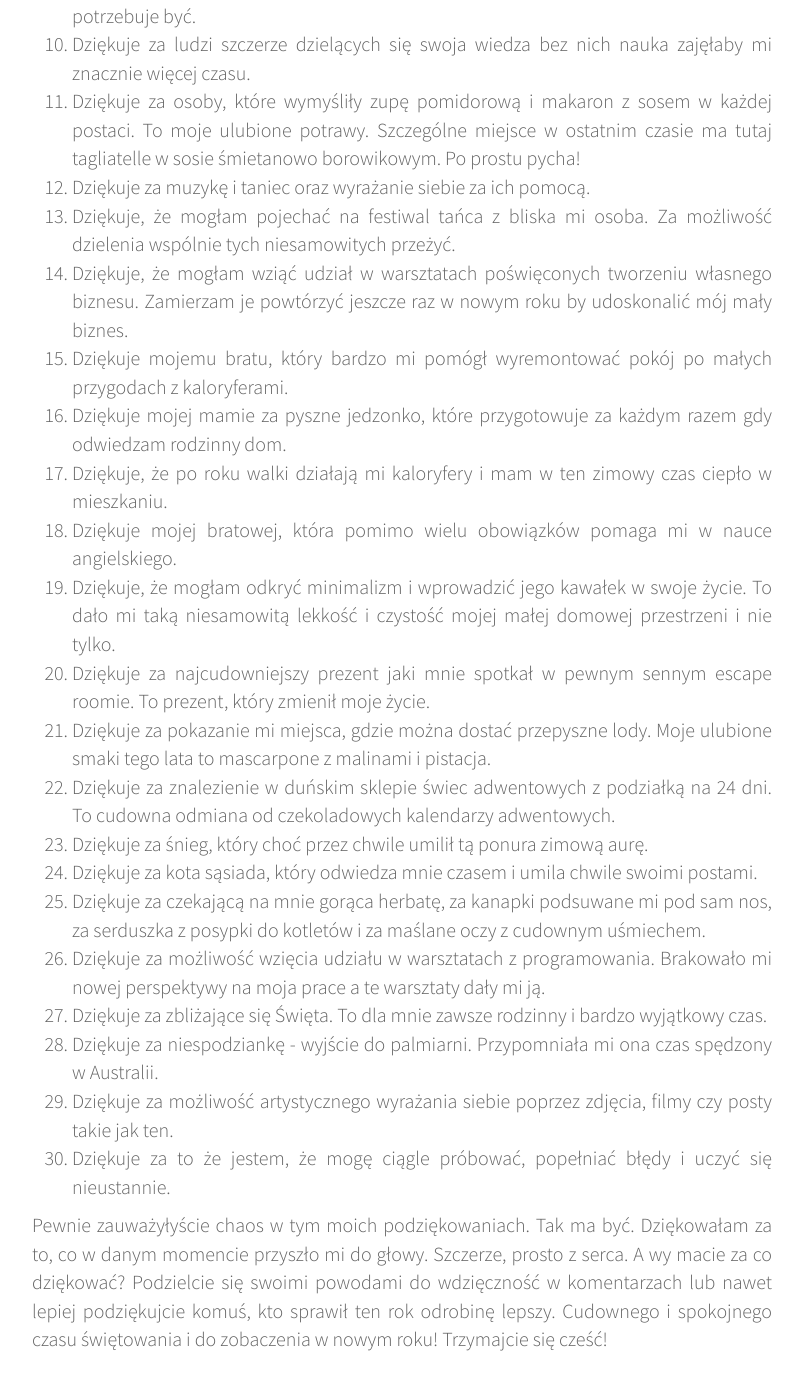
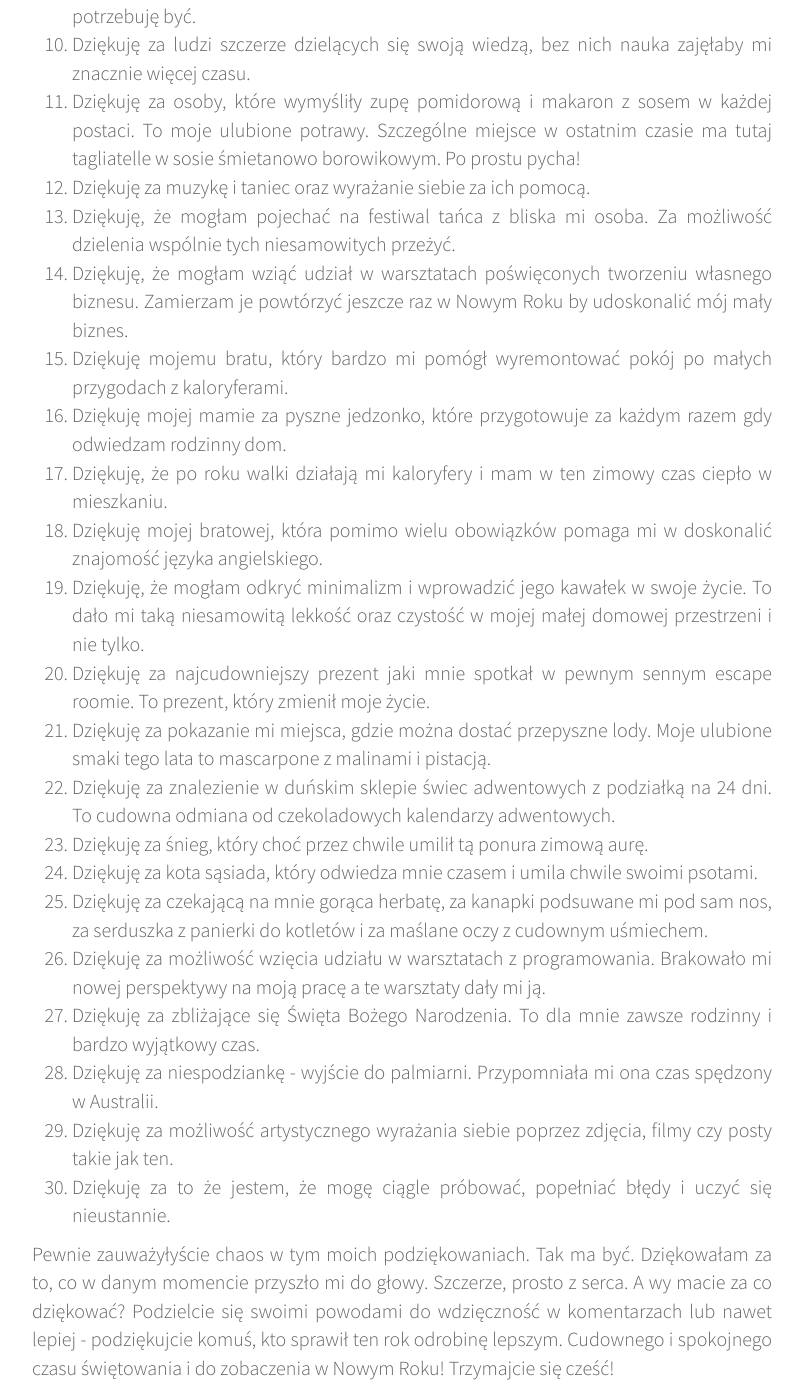
Before and after one commit to womanonrails/bemore.womanonrails.com, a Jekyll site: the page built from _posts/2018-12-27-gratitude.md, in a window 1280 px wide and 1400 px high, scrolled down 1717 px. Shown: the whole window, without its empty margins (238-1041 px from the left). Built offline with Jekyll 4.4.1, drawn with Linux system fonts in a browser that asks for light colours; Markdown is read by kramdown in place of the engine named in the settings; comment, search, counter and statistics services are not loaded; some of the changed text lies outside the part shown.

Commit message:
Article improvements

```diff
--- a/_posts/2018-12-27-gratitude.md
+++ b/_posts/2018-12-27-gratitude.md
@@ -13,41 +13,41 @@
 comments: true
 ---
 
-Zbliża się koniec roku. Wszyscy zaczynają planować Nowy Rok. Jaki to on nie będzie lepszy od poprzedniego roku. Pojawia się mnóstwo nowych postanowień. A to że schudnę, rzucę palenie lub będę codziennie ćwiczyć. Nie mówię ze to złe. Sama lubię wchodzić w nowy rok z czystym kontem i nowymi planami. O tym jak to robię pisałam już w artykułach: [Nowy Rok 2018](https://bemore.womanonrails.com/2018/01/05/new-year-2018.html) i [Noworoczne postanowienia](https://bemore.womanonrails.com/2016/12/22/plans-for-2017.html). Tym razem chciałabym się na moment zatrzymać i podziękować za ten kończący się rok zanim zacznę plany na rok następny.
+Zbliża się koniec roku. Wszyscy zaczynają planować Nowy Rok. Jaki to on nie będzie lepszy od poprzedniego roku. Pojawia się mnóstwo nowych postanowień. A to że schudnę, rzucę palenie lub będę codziennie ćwiczyć. Nie mówię że to złe. Sama lubię wchodzić w kolejny rok z czystym kontem i nowymi planami. O tym jak to robię pisałam już w artykułach: [Nowy Rok 2018](https://bemore.womanonrails.com/2018/01/05/new-year-2018.html) i [Noworoczne postanowienia](https://bemore.womanonrails.com/2016/12/22/plans-for-2017.html). Tym razem chciałabym się na moment zatrzymać i podziękować za ten kończący się rok zanim zacznę plany na rok następny.
 
 <!--break-->
 
 Oto 30 moich małych wdzięczności, które sprawiły ten rok lepszym:
 
-1. Dziękuje za moich bliskich, którzy wspierają mnie w moich planach i decyzjach, za to że stoją za mną murem i mogę liczyć na ich pomoc w każdym momencie.
-2. Dziękuje, że w tym roku udało mi się zrealizować 2 dwa wyjazdy jeden do Danii a drugi na Słowację
-3. Dziękuje, że mogę patrzeć jak rośnie i rozwija się mój chrześniak. To niesamowite jak szybko się to dzieje!
-4. Dziękuje, że udało mi się zadbać o swój wzrok i dobrze się czuje w moich nowych okularach.
-5. Dziękuje, że mogę raz na jakiś czas sprawić sobie odrobinę przyjemności i na przykład zadbać o swoje paznokcie.
-6. Dziękuje, że mogę pracować z dużego, ciepłego i jasnego biura blisko centrum.
-7. Dziękuje za rowery miejskie. Dzięki nim nie muszę posiadać swojego własnego roweru a i tak cieszyć się przejażdżkami rowerowymi.
-8. Dziękuje za możliwość jedzenia obiadów w trakcie pracy. To niesamowity komfort.
-9. Dziękuje za posiadanie samochodu, który zabiera mnie zawsze tam gdzie chce lub potrzebuje być.
-10. Dziękuje za ludzi szczerze dzielących się swoja wiedza bez nich nauka zajęłaby mi znacznie więcej czasu.
-11. Dziękuje za osoby, które wymyśliły zupę pomidorową i makaron z sosem w każdej postaci. To moje ulubione potrawy. Szczególne miejsce w ostatnim czasie ma tutaj tagliatelle w sosie śmietanowo borowikowym. Po prostu pycha!
-12. Dziękuje za muzykę i taniec oraz wyrażanie siebie za ich pomocą.
-13. Dziękuje, że mogłam pojechać na festiwal tańca z bliska mi osoba. Za możliwość dzielenia wspólnie tych niesamowitych przeżyć.
-14. Dziękuje, że mogłam wziąć udział w warsztatach poświęconych tworzeniu własnego biznesu. Zamierzam je powtórzyć jeszcze raz w nowym roku by udoskonalić mój mały biznes.
-15. Dziękuje mojemu bratu, który bardzo mi pomógł wyremontować pokój po małych przygodach z kaloryferami.
-16. Dziękuje mojej mamie za pyszne jedzonko, które przygotowuje za każdym razem gdy odwiedzam rodzinny dom.
-17. Dziękuje, że po roku walki działają mi kaloryfery i mam w ten zimowy czas ciepło w mieszkaniu.
-18. Dziękuje mojej bratowej, która pomimo wielu obowiązków pomaga mi w nauce angielskiego.
-19. Dziękuje, że mogłam odkryć minimalizm i wprowadzić jego kawałek w swoje życie. To dało mi taką niesamowitą lekkość i czystość mojej małej domowej przestrzeni i nie tylko.
-20. Dziękuje za najcudowniejszy prezent jaki mnie spotkał w pewnym sennym escape roomie. To prezent, który zmienił moje życie.
-21. Dziękuje za pokazanie mi miejsca, gdzie można dostać przepyszne lody. Moje ulubione smaki tego lata to mascarpone z malinami i pistacja.
-22. Dziękuje za znalezienie w duńskim sklepie świec adwentowych z podziałką na 24 dni. To cudowna odmiana od czekoladowych kalendarzy adwentowych.
-23. Dziękuje za śnieg, który choć przez chwile umilił tą ponura zimową aurę.
-24. Dziękuje za kota sąsiada, który odwiedza mnie czasem i umila chwile swoimi postami.
-25. Dziękuje za czekającą na mnie gorąca herbatę, za kanapki podsuwane mi pod sam nos, za serduszka z posypki do kotletów i za maślane oczy z cudownym uśmiechem.
-26. Dziękuje za możliwość wzięcia udziału w warsztatach z programowania. Brakowało mi nowej perspektywy na moja prace a te warsztaty dały mi ją.
-27. Dziękuje za zbliżające się Święta. To dla mnie zawsze rodzinny i bardzo wyjątkowy czas.
-28. Dziękuje za niespodziankę - wyjście do palmiarni. Przypomniała mi ona czas spędzony w Australii.
-29. Dziękuje za możliwość artystycznego wyrażania siebie poprzez zdjęcia, filmy czy posty takie jak ten.
-30. Dziękuje za to że jestem, że mogę ciągle próbować, popełniać błędy i uczyć się nieustannie.
+1. Dziękuję za moich bliskich, którzy wspierają mnie w moich planach i decyzjach, za to że stoją za mną murem i mogę liczyć na ich pomoc w każdym momencie.
+2. Dziękuję, że w tym roku udało mi się zrealizować 2 dwa wyjazdy zagraniczne jeden do Danii a drugi na Słowację.
+3. Dziękuję, że mogę patrzeć jak rośnie i rozwija się mój chrześniak. To niesamowite jak szybko się to dzieje!
+4. Dziękuję, że udało mi się zadbać o swój wzrok i dobrze się czuje w moich nowych okularach.
+5. Dziękuję, że mogę raz na jakiś czas sprawić sobie odrobinę przyjemności i na przykład zadbać o swoje paznokcie.
+6. Dziękuję, że mogę pracować z dużego, ciepłego i jasnego biura blisko centrum.
+7. Dziękuję za rowery miejskie. Dzięki nim nie muszę posiadać swojego własnego roweru a i tak cieszyć się przejażdżkami rowerowymi.
+8. Dziękuję za możliwość jedzenia obiadów w trakcie pracy. To niesamowity komfort.
+9. Dziękuję za posiadanie samochodu, który zabiera mnie zawsze tam gdzie chcę lub potrzebuję być.
+10. Dziękuję za ludzi szczerze dzielących się swoją wiedzą, bez nich nauka zajęłaby mi znacznie więcej czasu.
+11. Dziękuję za osoby, które wymyśliły zupę pomidorową i makaron z sosem w każdej postaci. To moje ulubione potrawy. Szczególne miejsce w ostatnim czasie ma tutaj tagliatelle w sosie śmietanowo borowikowym. Po prostu pycha!
+12. Dziękuję za muzykę i taniec oraz wyrażanie siebie za ich pomocą.
+13. Dziękuję, że mogłam pojechać na festiwal tańca z bliska mi osoba. Za możliwość dzielenia wspólnie tych niesamowitych przeżyć.
+14. Dziękuję, że mogłam wziąć udział w warsztatach poświęconych tworzeniu własnego biznesu. Zamierzam je powtórzyć jeszcze raz w Nowym Roku by udoskonalić mój mały biznes.
+15. Dziękuję mojemu bratu, który bardzo mi pomógł wyremontować pokój po małych przygodach z kaloryferami.
+16. Dziękuję mojej mamie za pyszne jedzonko, które przygotowuje za każdym razem gdy odwiedzam rodzinny dom.
+17. Dziękuję, że po roku walki działają mi kaloryfery i mam w ten zimowy czas ciepło w mieszkaniu.
+18. Dziękuję mojej bratowej, która pomimo wielu obowiązków pomaga mi w doskonalić znajomość języka angielskiego.
+19. Dziękuję, że mogłam odkryć minimalizm i wprowadzić jego kawałek w swoje życie. To dało mi taką niesamowitą lekkość oraz czystość w mojej małej domowej przestrzeni i nie tylko.
+20. Dziękuję za najcudowniejszy prezent jaki mnie spotkał w pewnym sennym escape roomie. To prezent, który zmienił moje życie.
+21. Dziękuję za pokazanie mi miejsca, gdzie można dostać przepyszne lody. Moje ulubione smaki tego lata to mascarpone z malinami i pistacją.
+22. Dziękuję za znalezienie w duńskim sklepie świec adwentowych z podziałką na 24 dni. To cudowna odmiana od czekoladowych kalendarzy adwentowych.
+23. Dziękuję za śnieg, który choć przez chwile umilił tą ponura zimową aurę.
+24. Dziękuję za kota sąsiada, który odwiedza mnie czasem i umila chwile swoimi psotami.
+25. Dziękuję za czekającą na mnie gorąca herbatę, za kanapki podsuwane mi pod sam nos, za serduszka z panierki do kotletów i za maślane oczy z cudownym uśmiechem.
+26. Dziękuję za możliwość wzięcia udziału w warsztatach z programowania. Brakowało mi nowej perspektywy na moją pracę a te warsztaty dały mi ją.
+27. Dziękuję za zbliżające się Święta Bożego Narodzenia. To dla mnie zawsze rodzinny i bardzo wyjątkowy czas.
+28. Dziękuję za niespodziankę - wyjście do palmiarni. Przypomniała mi ona czas spędzony w Australii.
+29. Dziękuję za możliwość artystycznego wyrażania siebie poprzez zdjęcia, filmy czy posty takie jak ten.
+30. Dziękuję za to że jestem, że mogę ciągle próbować, popełniać błędy i uczyć się nieustannie.
 
-Pewnie zauważyłyście chaos w tym moich podziękowaniach. Tak ma być. Dziękowałam za to, co w danym momencie przyszło mi do głowy. Szczerze, prosto z serca. A wy macie za co dziękować? Podzielcie się swoimi powodami do wdzięczność w komentarzach lub nawet lepiej podziękujcie komuś, kto sprawił ten rok odrobinę lepszy. Cudownego i spokojnego czasu świętowania i do zobaczenia w nowym roku! Trzymajcie się cześć!
+Pewnie zauważyłyście chaos w tym moich podziękowaniach. Tak ma być. Dziękowałam za to, co w danym momencie przyszło mi do głowy. Szczerze, prosto z serca. A wy macie za co dziękować? Podzielcie się swoimi powodami do wdzięczność w komentarzach lub nawet lepiej - podziękujcie komuś, kto sprawił ten rok odrobinę lepszym. Cudownego i spokojnego czasu świętowania i do zobaczenia w Nowym Roku! Trzymajcie się cześć!
```
Also changed, not shown: 2 other files.
